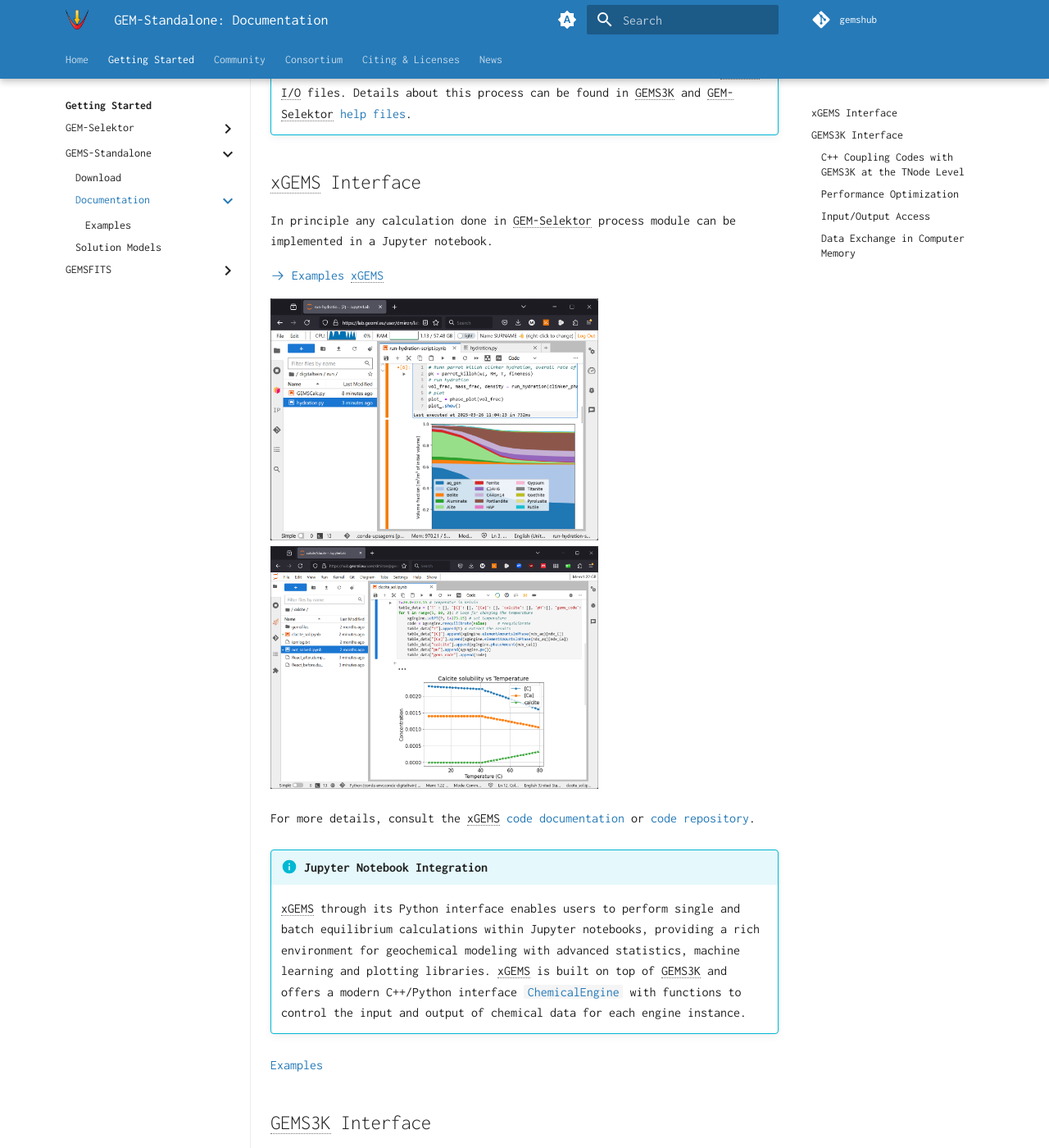
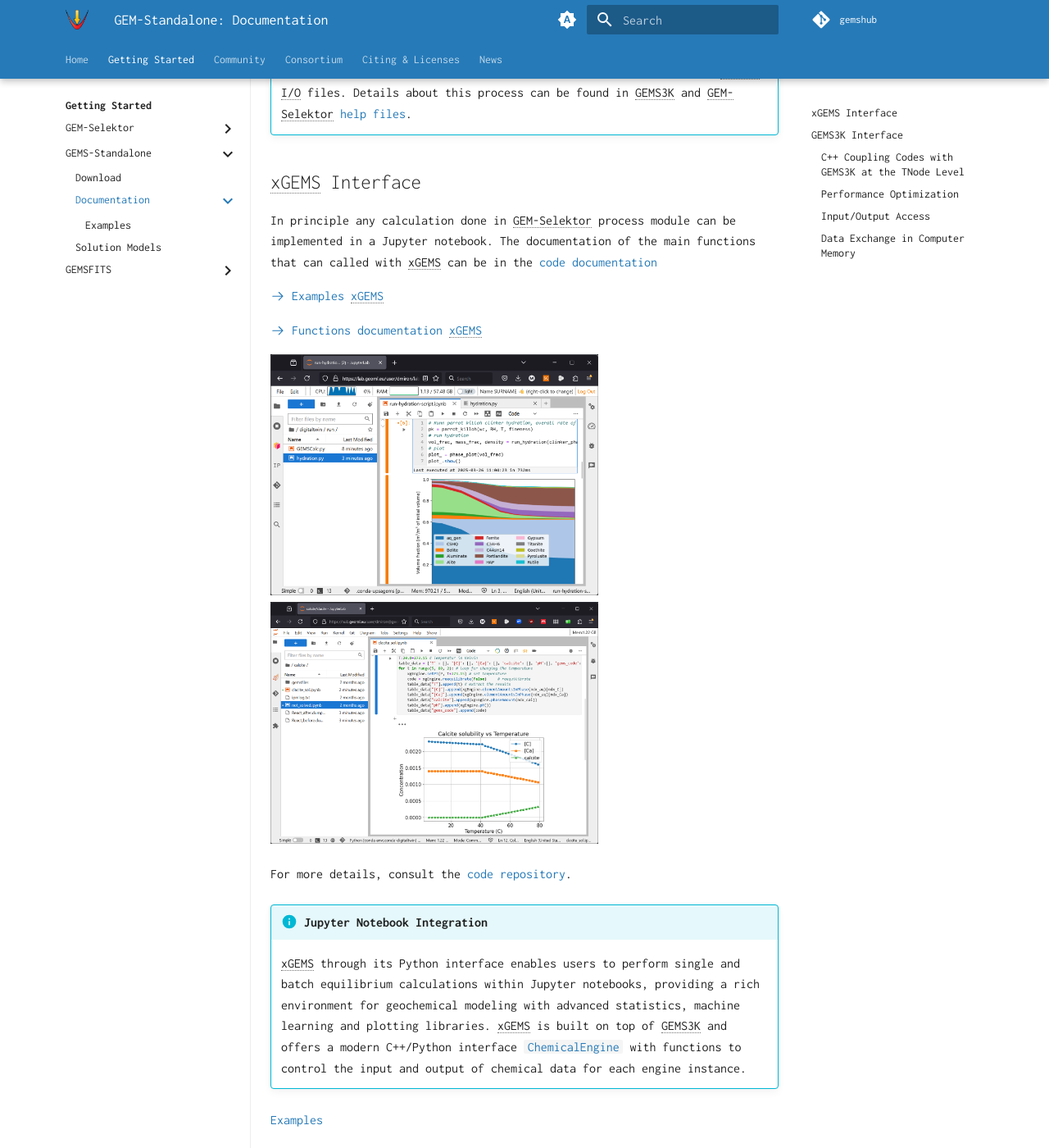
Before and after one commit to gemshub/site, an MkDocs documentation site: the page built from docs/start/gemstandalone/documentation/index.md, in a window 1280 px wide and 1400 px high, scrolled down 547 px. Shown: the whole window at 82% size. Built offline with MkDocs 1.6.1 and Material for MkDocs 9.7.7, drawn with Linux system fonts in a browser that asks for light colours.

Commit message:
update repo url and documentation

```diff
--- a/docs/start/gemstandalone/documentation/index.md
+++ b/docs/start/gemstandalone/documentation/index.md
@@ -10,14 +10,16 @@ GEM-Standalone Solver of chemical equilibria can be coupled to other simulation
 
 ## xGEMS Interface
 
-In principle any calculation done in GEM-Selektor process module can be implemented in a Jupyter notebook.
+In principle any calculation done in GEM-Selektor process module can be implemented in a Jupyter notebook. The documentation of the main functions that can called with xGEMS can be in the [code documentation](https://xgems.readthedocs.io/en/latest/)
 
 [:octicons-arrow-right-24: Examples xGEMS](examples#xgems)
+
+[:octicons-arrow-right-24: Functions documentation xGEMS](https://xgems.readthedocs.io/en/latest/)
 
 ![Jupyter](../../../img/cem_jupyter.png "<b>Jupyter notebook:</b> Calculation of cement hydration using xGEMS"){ width="400" }
 ![Calcite Jupyter](calcite-jupyter.png "<b>Jupyter notebook:</b> Solubility of calcite in tap water with increasing temperature"){ width="400" }
 
-For more details, consult the xGEMS [code documentation](https://xgems.readthedocs.io/en/latest/) or [code repository](https://bitbucket.org/gems4/xgems/src/master/).
+For more details, consult the [code repository](https://github.com/gemshub/xgems).
 
 !!!info "Jupyter Notebook Integration"
 
```
Also changed, not shown: docs/start/gemselektor/download.md (+1 -1 lines), docs/start/gemsfits/download.md (+1 -1 lines), docs/start/gemstandalone/documentation/examples.md (+2 -2 lines), docs/start/gemstandalone/download.md (+1 -1 lines).
